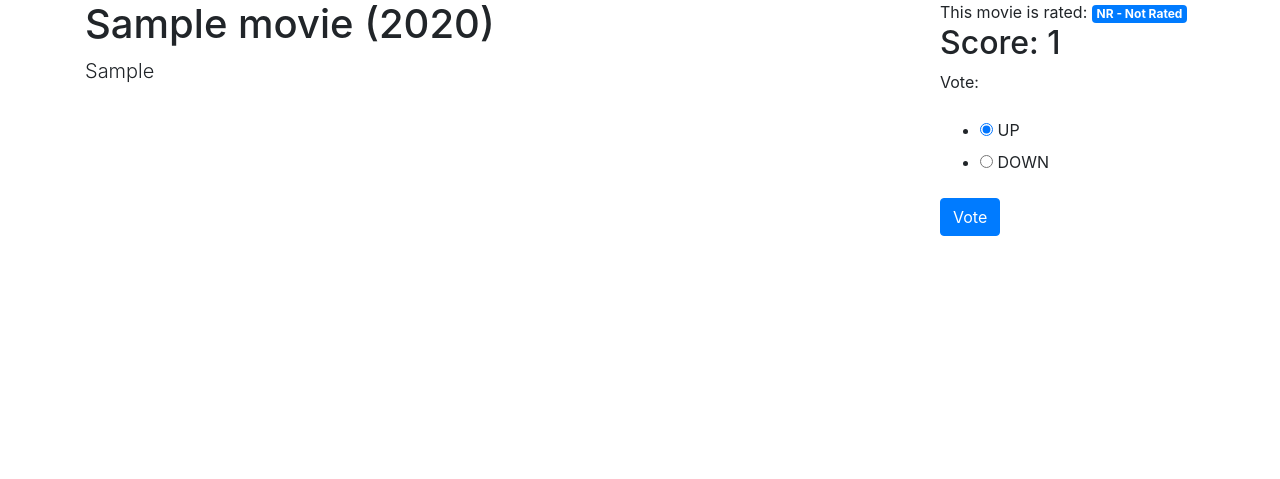
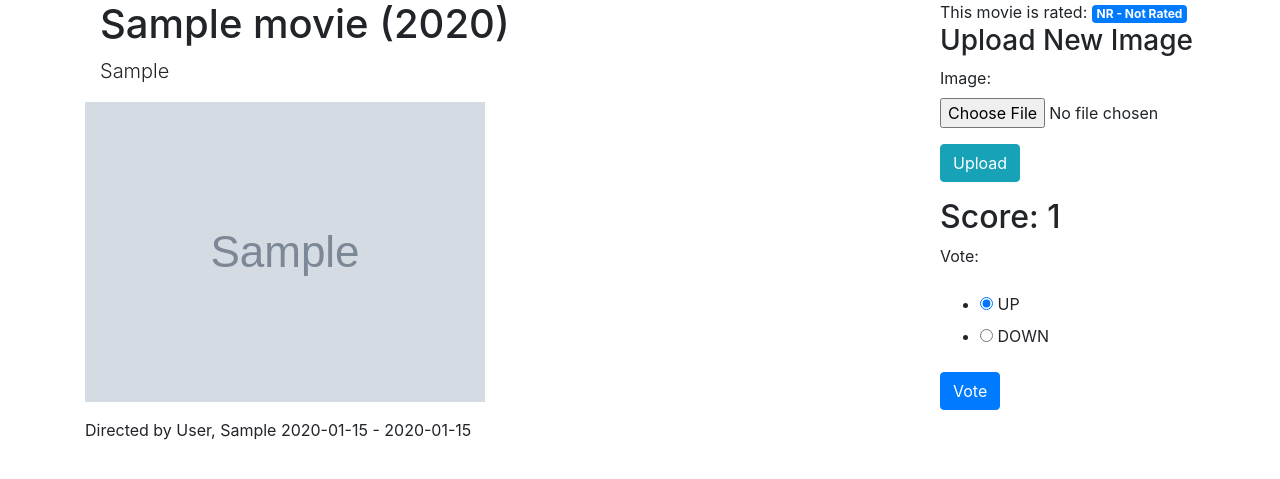
Before and after one commit to Tashunya/django-mymdb, a Django app: page /movies/1 in a window 1280 px wide. Shown: the part 40-519 px from the top of the page. Run offline with Django 3.2, Linux system fonts and the light colour scheme; a user stored in the database is signed in; tables that the repository leaves empty hold one stand-in row (values such as "Sample post"); grey boxes marked "Sample" are stand-in pictures; some libraries are stand-ins or nearby versions.

Commit message:
Add image upload model

```diff
--- a/config/settings.py
+++ b/config/settings.py
@@ -132,3 +132,6 @@ STATIC_URL = '/static/'
 LOGIN_REDIRECT_URL = 'core:MovieList'
 LOGIN_URL = 'user:login'
 LOGOUT_REDIRECT_URL = 'user:login'
+
+MEDIA_URL = '/uploaded/'
+MEDIA_ROOT = os.path.join(BASE_DIR, '../media_root')
--- a/config/urls.py
+++ b/config/urls.py
@@ -15,10 +15,17 @@ Including another URLconf
 """
 from django.contrib import admin
 from django.urls import path, include
+from django.conf import settings
+from django.conf.urls.static import static
 
+
+MEDIA_FILE_PATHS = static(
+    settings.MEDIA_URL,
+    document_root=settings.MEDIA_ROOT
+)
 
 urlpatterns = [
     path('user/', include('user.urls')),
     path('admin/', admin.site.urls),
     path('', include('core.urls')),
-]
+] + MEDIA_FILE_PATHS
--- a/core/admin.py
+++ b/core/admin.py
@@ -1,7 +1,8 @@
 from django.contrib import admin
-from .models import Movie, Vote, Person
+from .models import Movie, Vote, Person, MovieImage
 
 
 admin.site.register(Movie)
 admin.site.register(Vote)
 admin.site.register(Person)
+admin.site.register(MovieImage)
--- a/core/forms.py
+++ b/core/forms.py
@@ -1,6 +1,6 @@
 from django import forms
 from django.contrib.auth import get_user_model
-from .models import Movie, Vote
+from .models import Movie, Vote, MovieImage
 
 
 class VoteForm(forms.ModelForm):
@@ -24,3 +24,20 @@ class VoteForm(forms.ModelForm):
     class Meta:
         model = Vote
         fields = ('value', 'user', 'movie')
+
+
+class MovieImageForm(forms.ModelForm):
+    movie = forms.ModelChoiceField(
+        widget=forms.HiddenInput,
+        queryset=Movie.objects.all(),
+        disabled=True
+    )
+    user = forms.ModelChoiceField(
+        widget=forms.HiddenInput,
+        queryset=get_user_model().objects.all(),
+        disabled=True
+    )
+
+    class Meta:
+        model = MovieImage
+        fields = ('image', 'user', 'movie')
--- a/core/models.py
+++ b/core/models.py
@@ -1,6 +1,7 @@
 """
 The module describes app models
 """
+from uuid import uuid4
 
 from django.db import models
 from django.db.models.aggregates import Sum
@@ -137,3 +138,14 @@ class Vote(models.Model):
 
     def __str__(self):
         return f'{self.movie.title} / {self.user} / Vote: {self.value}'
+
+
+def movie_directory_path_with_uuid(instance, filename):
+    return f'{instance.movie_id}/{uuid4()}'
+
+
+class MovieImage(models.Model):
+    image = models.ImageField(upload_to=movie_directory_path_with_uuid)
+    uploaded = models.DateTimeField(auto_now_add=True)
+    movie = models.ForeignKey('Movie', on_delete=models.CASCADE)
+    user = models.ForeignKey(settings.AUTH_USER_MODEL, on_delete=models.CASCADE)
--- a/core/templates/core/movie_detail.html
+++ b/core/templates/core/movie_detail.html
@@ -5,11 +5,26 @@
 {% endblock %}
 
 {% block main %}
-<h1>{{ object }}</h1>
-<p class="lead">
-{{ object.plot }}
-</p>
+
+<div class="col">
+    <h1>{{ object }}</h1>
+    <p class="lead">
+        {{ object.plot }}
+    </p>
+</div>
+<ul class="movie-image list-inline">
+{% for i in object.movieimage_set.all %}
+    <li class="list-inline-item">
+        <img src="{{ i.image.url }}">
+    </li>
+{% endfor %}
+</ul>
+{% if object.director %}
+<p>Directed by {{ object.director }}</p>
+{% endif %}
+
 {% endblock %}
+
 
 {% block sidebar %}
 
@@ -19,6 +34,25 @@
     {{ object.get_rating_display }}
     </span>
 </div>
+
+<div>
+
+{% if image_form %}
+<div>
+    <h3>Upload New Image</h3>
+    <form method="post" enctype="multipart/form-data"
+          action="{% url 'core:MovieImageUpload' movie_id=object.id %}">
+        {% csrf_token %}
+        {{ image_form.as_p }}
+        <p>
+            <button class="btn btn-info">
+                Upload
+            </button>
+        </p>
+    </form>
+</div>
+{% endif %}
+
 <div>
     <h2>Score: {{ object.score|default_if_none:"TBD" }}</h2>
 </div>
--- a/core/urls.py
+++ b/core/urls.py
@@ -7,4 +7,6 @@ urlpatterns = [
     path('movies/<int:pk>', views.MovieDetail.as_view(), name="MovieDetail"),
     path('movies/<int:movie_id>/vote', views.CreateVote.as_view(), name="CreateVote"),
     path('movie/<int:movie_id>/vote/<int:pk>', views.UpdateView.as_view(), name='UpdateVote'),
+    path('movie/<int:movie_id>/image/upload', views.MovieImageUpload.as_view(),
+         name="MovieImageUpload")
 ]
--- a/core/views.py
+++ b/core/views.py
@@ -4,7 +4,7 @@ from django.views.generic import ListView, DetailView, CreateView, UpdateView
 from django.contrib.auth.mixins import LoginRequiredMixin
 from django.core.exceptions import PermissionDenied
 from .models import Movie, Person, Vote
-from .forms import VoteForm
+from .forms import VoteForm, MovieImageForm
 
 
 class MovieList(ListView):
@@ -23,6 +23,7 @@ class MovieDetail(DetailView):
 
     def get_context_data(self, **kwargs):
         ctx = super().get_context_data(**kwargs)
+        ctx['image_form'] = self.movie_image_form()
         if self.request.user.is_authenticated:
             vote = Vote.objects.get_vote_on_unsaved_blank_vote(
                 movie=self.object,
@@ -42,6 +43,31 @@ class MovieDetail(DetailView):
             ctx['vote_form'] = vote_form
             ctx['vote_form_url'] = vote_form_url
         return ctx
+
+    def movie_image_form(self):
+        if self.request.user.is_authenticated:
+            return MovieImageForm()
+        return None
+
+
+class MovieImageUpload(LoginRequiredMixin, CreateView):
+    form_class = MovieImageForm
+
+    def get_initial(self):
+        initial = super().get_initial()
+        initial['user'] = self.request.user.id
+        initial['movie'] = self.kwargs['movie_id']
+        return initial
+
+    def render_to_response(self, context, **response_kwargs):
+        movie_id = self.kwargs['movie_id']
+        movie_detail_url = reverse('core:MovieDetail', kwargs={'pk': movie_id})
+        return redirect(to=movie_detail_url)
+
+    def get_success_url(self):
+        movie_id = self.kwargs['movie_id']
+        movie_detail_url = reverse('core:MovieDetail', kwargs={'pk': movie_id})
+        return movie_detail_url
 
 
 class CreateVote(LoginRequiredMixin, CreateView):
```
Also changed, not shown: core/migrations/0004_movieimage.py (added).
